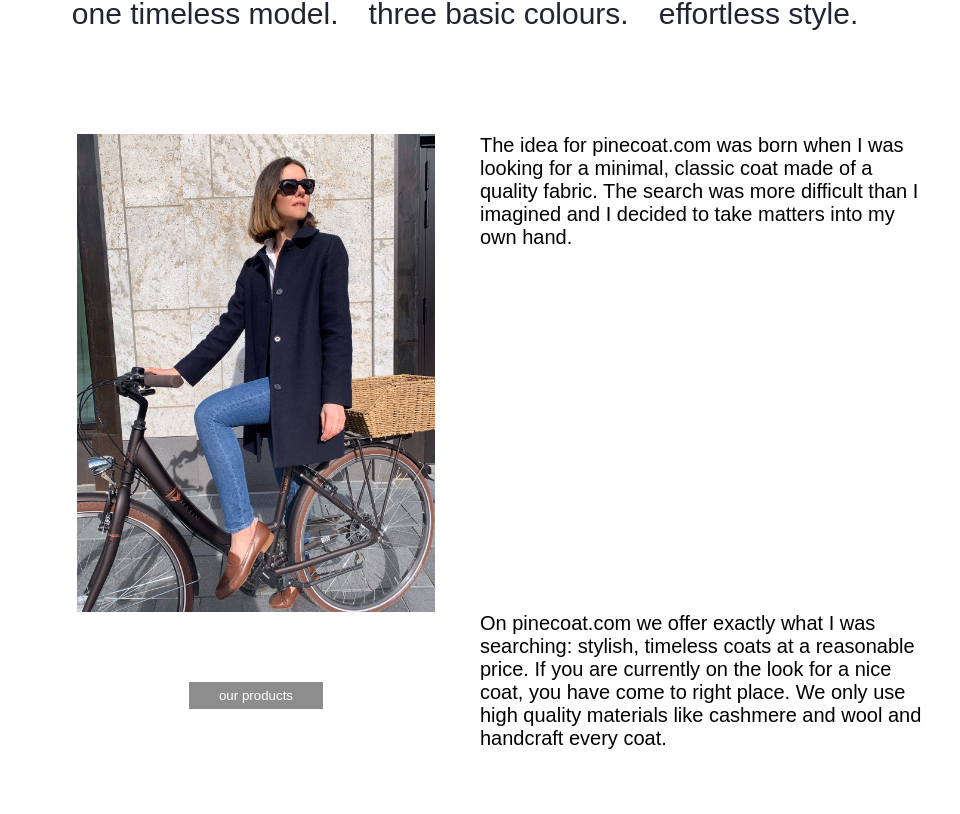
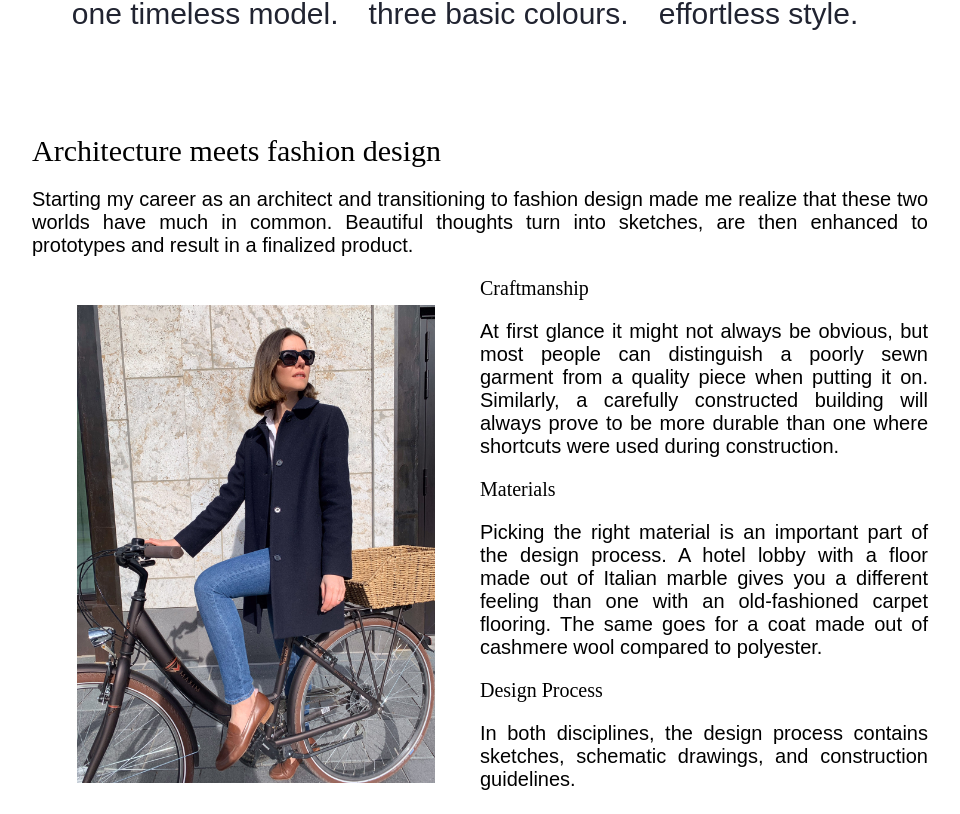
Before and after one commit to sltmyr/pine-online-shop, a React (Create React App) app in the folder frontend/: page / in a window 1280 px wide. Shown: the part 666-1480 px from the top of the page, without its empty margins (160-1120 px from the left). Before the commit the page ends 1436 px from the top, so only its background shows below. Built offline with nearby package versions, Linux system fonts and the light colour scheme; a web font is replaced by a local one.

Commit message:
update main text

```diff
--- a/frontend/src/global_styles.ts
+++ b/frontend/src/global_styles.ts
@@ -25,7 +25,6 @@ export const theme = {
     headerHeight: 80,
 };
 
-
 export const Button = styled.button`
     background: transparent;
     border: 1px solid ${props => props.theme.pineNavy};
@@ -40,7 +39,6 @@ export const Button = styled.button`
         `};
 `;
 
-
 export const TwoColumnGrid = styled.div`
     display: grid;
     grid-template-columns: 15% 35% 35% 15%;
@@ -51,3 +49,8 @@ export const TwoColumnGrid = styled.div`
         grid-template-columns: 5% 45% 45% 5%;
     }
 `;
+
+export const SerifText = styled.p`
+    font-family: span, serif;
+    font-weight: 200;
+`;
--- a/frontend/src/pages/Home.styles.ts
+++ b/frontend/src/pages/Home.styles.ts
@@ -1,5 +1,6 @@
 
 import styled from 'styled-components';
+import { SerifText } from '../global_styles';
 import banner from '../images/banner.jpg';
 
 export const BannerContainer = styled.div`
@@ -64,28 +65,41 @@ export const PhilosophyPicture = styled.img`
         margin-top: 0;
         margin-bottom: 0;
         grid-column: 2;
-        grid-row: 1 / -1;
+        grid-row: 3 / 9;
     }
 `;
 
-export const PhilosophyParagraph = styled.p`
+export const PhilosophyHeader = styled(SerifText)`
+    grid-column: 2 / 4;
+`;
+
+export const Paragraph = styled.p`
     font-size: 20px;
+    text-align: justify;
     width: 100%;
-    grid-column: 3;
+    margin-top: 1em;
     margin-bottom: 1em;
-    @media (max-width: ${props => props.theme.mediumBreakpoint}px) {
-        grid-column: 2 / 4;
+    grid-column: 2 / 4;
+`;
+
+export const ParagraphRight = styled(Paragraph)`
+    @media (min-width: ${props => props.theme.mediumBreakpoint}px) {
+        grid-column: 3;
+    }
+`;
+
+export const HeaderRight = styled(SerifText)`
+    font-size: 20px;
+    grid-column: 2 / 4;
+    @media (min-width: ${props => props.theme.mediumBreakpoint}px) {
+        grid-column: 3;
     }
 `;
 
 export const ButtonContainer = styled.div`
-    grid-column: 2;
-    grid-row: 2;
+    grid-column: 2 / 4;
+    grid-row: 100;
     align-self: center;
     justify-self: center;
-    @media (max-width: ${props => props.theme.mediumBreakpoint}px) {
-        grid-column: 2 / 4;
-        grid-row: 4;
-        margin-bottom: 3em;
-    }
+    margin-bottom: 3em;
 `;
--- a/frontend/src/pages/Home.tsx
+++ b/frontend/src/pages/Home.tsx
@@ -1,39 +1,42 @@
-import React, { useRef, useEffect } from "react";
+import React, { useEffect, useRef } from 'react';
+import { Link, RouteComponentProps } from 'react-router-dom';
+import { Button, theme, TwoColumnGrid } from '../global_styles';
+import bike from '../images/bike.jpg';
 import {
   Banner,
+  BannerContainer,
   BannerText,
+  ButtonContainer,
+  HeaderRight,
+  Paragraph,
+  ParagraphRight,
+  PhilosophyHeader,
+  PhilosophyPicture,
   Slogan,
   SloganContainer,
-  BannerContainer,
-  PhilosophyParagraph,
-  PhilosophyPicture,
-  ButtonContainer,
-} from "./Home.styles";
-import bike from "../images/bike.jpg";
-import { Button, theme, TwoColumnGrid } from "../global_styles";
-import { Link, RouteComponentProps } from "react-router-dom";
+} from './Home.styles';
 
 type HomeProps = RouteComponentProps & {
-  location: { state: { scrollTo: "top" | "philosophy" } };
+  location: { state: { scrollTo: 'top' | 'philosophy' } };
 };
 
 export default (props: HomeProps) => {
   const philosophyRef = useRef<HTMLDivElement>(null);
   useEffect(() => {
-    if (props?.location?.state?.scrollTo === "philosophy") {
+    if (props?.location?.state?.scrollTo === 'philosophy') {
       window.scroll({
         top: (philosophyRef.current && philosophyRef.current.offsetTop - theme.headerHeight) || 0,
         left: 0,
-        behavior: "smooth",
+        behavior: 'smooth',
       });
-    } else if (props?.location?.state?.scrollTo === "top") {
-      window.scroll({ top: 0, left: 0, behavior: "smooth" });
+    } else if (props?.location?.state?.scrollTo === 'top') {
+      window.scroll({ top: 0, left: 0, behavior: 'smooth' });
     }
   });
 
   return (
     <>
-      <BannerContainer data-testid="banner">
+      <BannerContainer data-testid='banner'>
         <Banner>
           <BannerText>
             back to basics. <br />
@@ -49,19 +52,39 @@ export default (props: HomeProps) => {
       </SloganContainer>
 
       <TwoColumnGrid ref={philosophyRef}>
-        <PhilosophyParagraph>
-          The idea for pinecoat.com was born when I was looking for a minimal, classic coat made of a quality fabric.
-          The search was more difficult than I imagined and I decided to take matters into my own hand.
-        </PhilosophyParagraph>
+        <PhilosophyHeader>Architecture meets fashion design</PhilosophyHeader>
+        <Paragraph>
+          Starting my career as an architect and transitioning to fashion design made me realize that these two worlds
+          have much in common. Beautiful thoughts turn into sketches, are then enhanced to prototypes and result in a
+          finalized product.
+        </Paragraph>
+        <HeaderRight>Craftmanship</HeaderRight>
+        <ParagraphRight>
+          At first glance it might not always be obvious, but most people can distinguish a poorly sewn garment from a
+          quality piece when putting it on. Similarly, a carefully constructed building will always prove to be more
+          durable than one where shortcuts were used during construction.
+        </ParagraphRight>
+        <HeaderRight>Materials</HeaderRight>
+        <ParagraphRight>
+          Picking the right material is an important part of the design process. A hotel lobby with a floor made out of
+          Italian marble gives you a different feeling than one with an old-fashioned carpet flooring. The same goes for
+          a coat made out of cashmere wool compared to polyester.
+        </ParagraphRight>
+        <HeaderRight>Design Process</HeaderRight>
+        <ParagraphRight>
+          In both disciplines, the design process contains sketches, schematic drawings, and construction guidelines.
+        </ParagraphRight>
         <PhilosophyPicture src={bike} />
-        <PhilosophyParagraph>
-          On pinecoat.com we offer exactly what I was searching: stylish, timeless coats at a reasonable price. If you
-          are currently on the look for a nice coat, you have come to right place. We only use high quality materials
-          like cashmere and wool and handcraft every coat.
-        </PhilosophyParagraph>
+        <Paragraph>
+          The main difference between architecture and fashion design is the lifespan of the finished products. Until
+          the early 2000s, fashion design had two seasons: spring/summer and fall/winter. Over time, this has evolved to
+          a season starting every week, giving us 52 “micro-seasons” per year. Compare that to the expected lifespan of
+          buildings that is longer than a human life. Our goal is to bring that longevity to fashion, creating timeless,
+          well-crafted coats that stay with you.
+        </Paragraph>
         <ButtonContainer>
-          <Link to="/products">
-            <Button color="pineGrey">our products</Button>
+          <Link to='/products'>
+            <Button color='pineGrey'>our products</Button>
           </Link>
         </ButtonContainer>
       </TwoColumnGrid>
```
